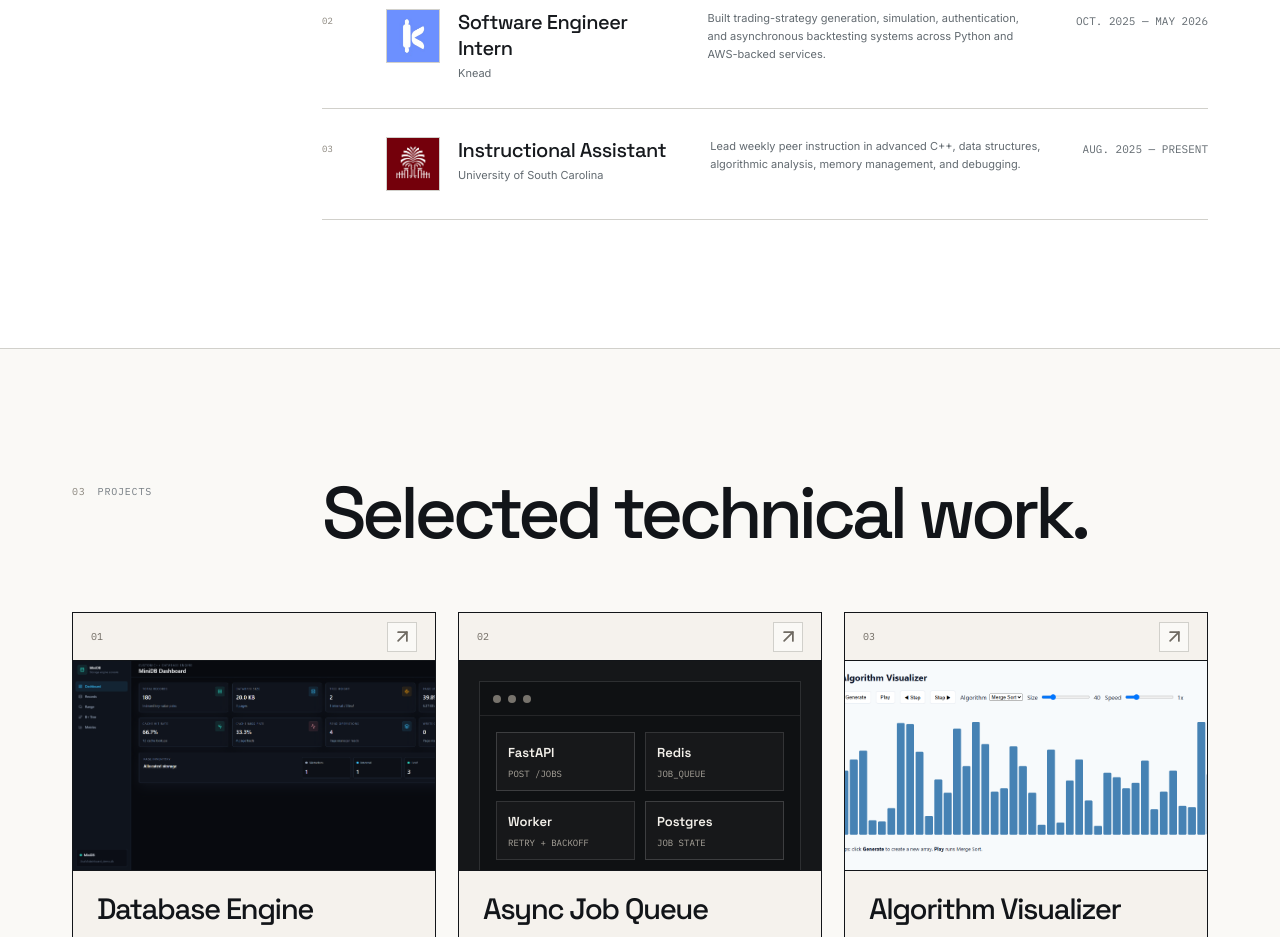
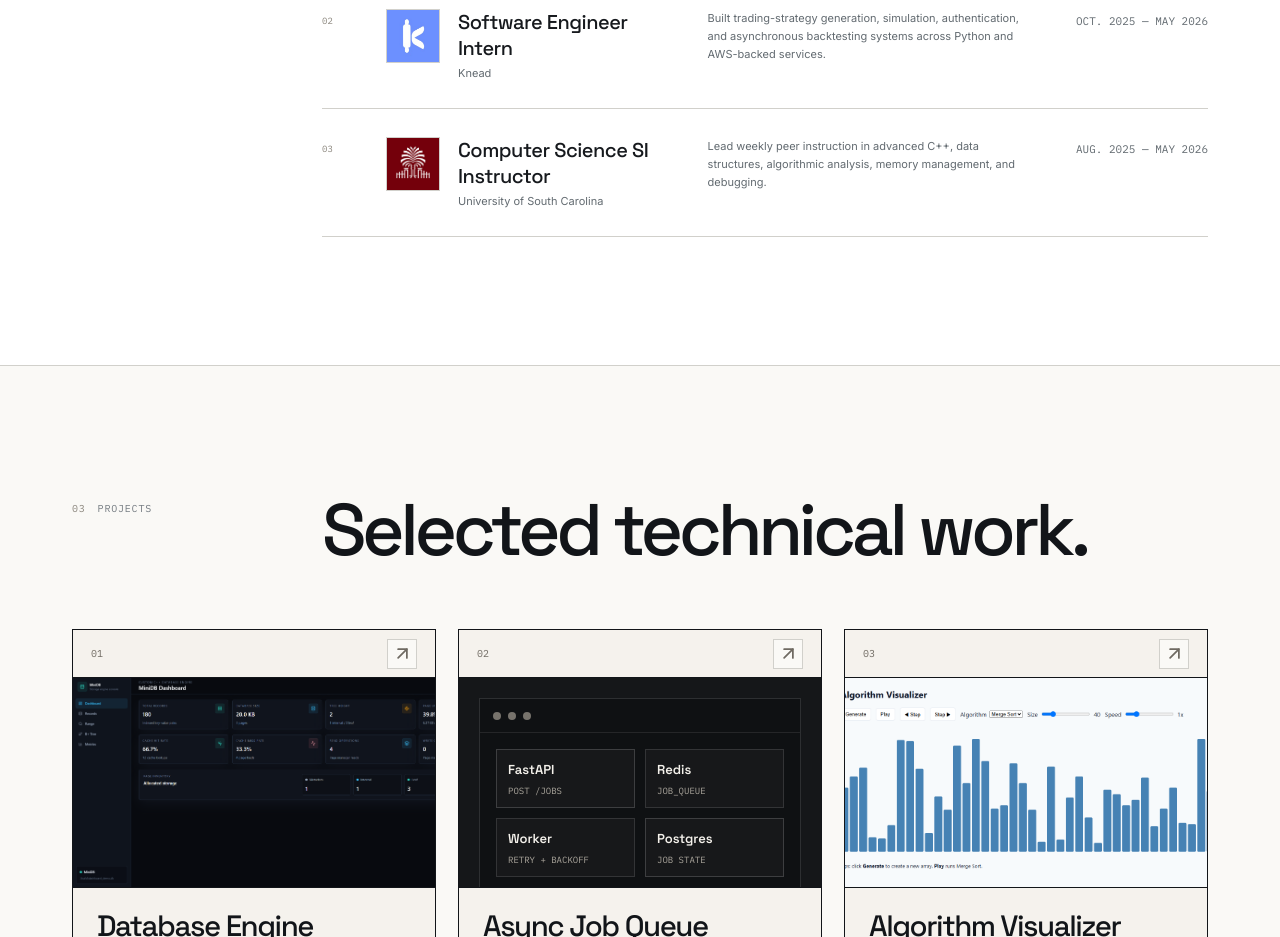
Before and after one commit to colekenn/cole-portfolio, a React (Vite) app: page / in a window 1280 px wide. Shown: the part 2160-3097 px from the top of the page. Built offline with nearby package versions, Linux system fonts and the light colour scheme.

Commit message:
title tweak

```diff
--- a/src/App.tsx
+++ b/src/App.tsx
@@ -59,9 +59,9 @@ const experience = [
       'Built trading-strategy generation, simulation, authentication, and asynchronous backtesting systems across Python and AWS-backed services.',
   },
   {
-    role: 'Instructional Assistant',
+    role: 'Computer Science SI Instructor',
     company: 'University of South Carolina',
-    period: 'Aug. 2025 — Present',
+    period: 'Aug. 2025 — May 2026',
     logo: '/usc-experience-logo.jpg',
     summary:
       'Lead weekly peer instruction in advanced C++, data structures, algorithmic analysis, memory management, and debugging.',
```
